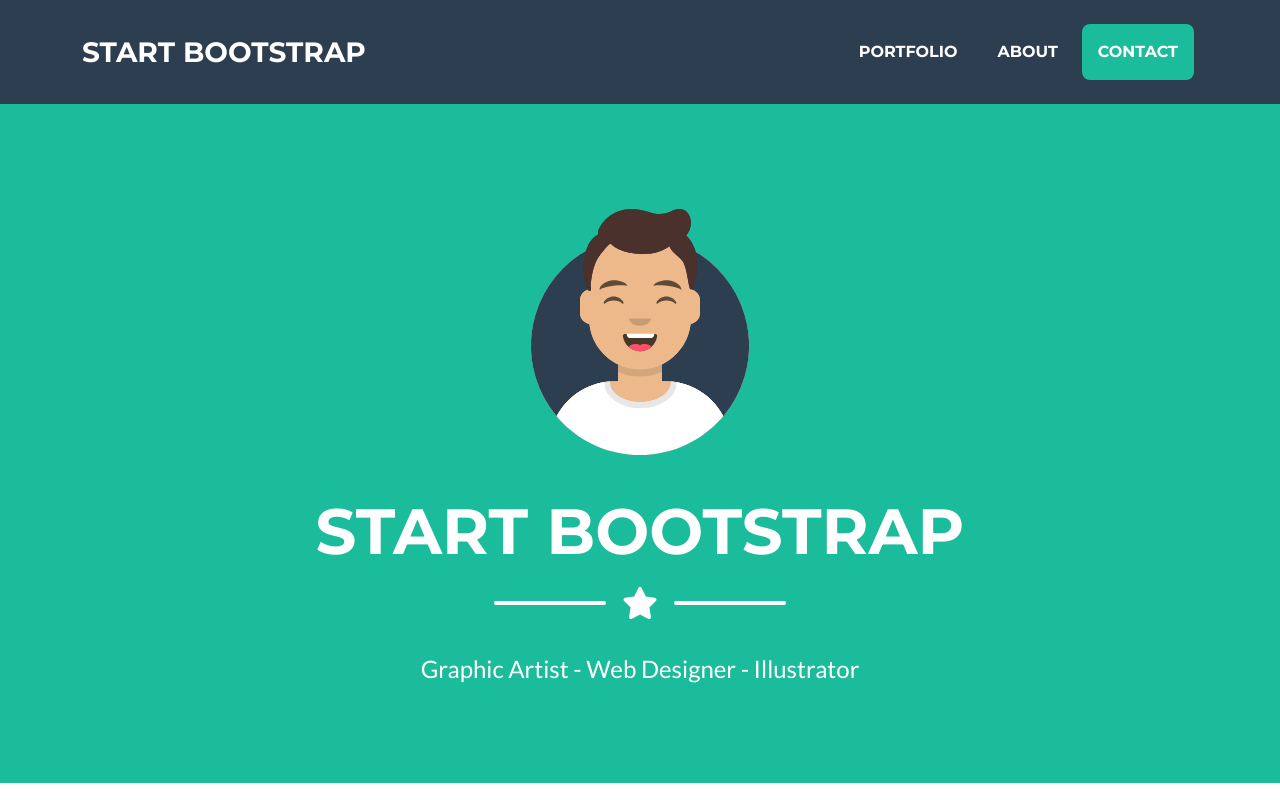
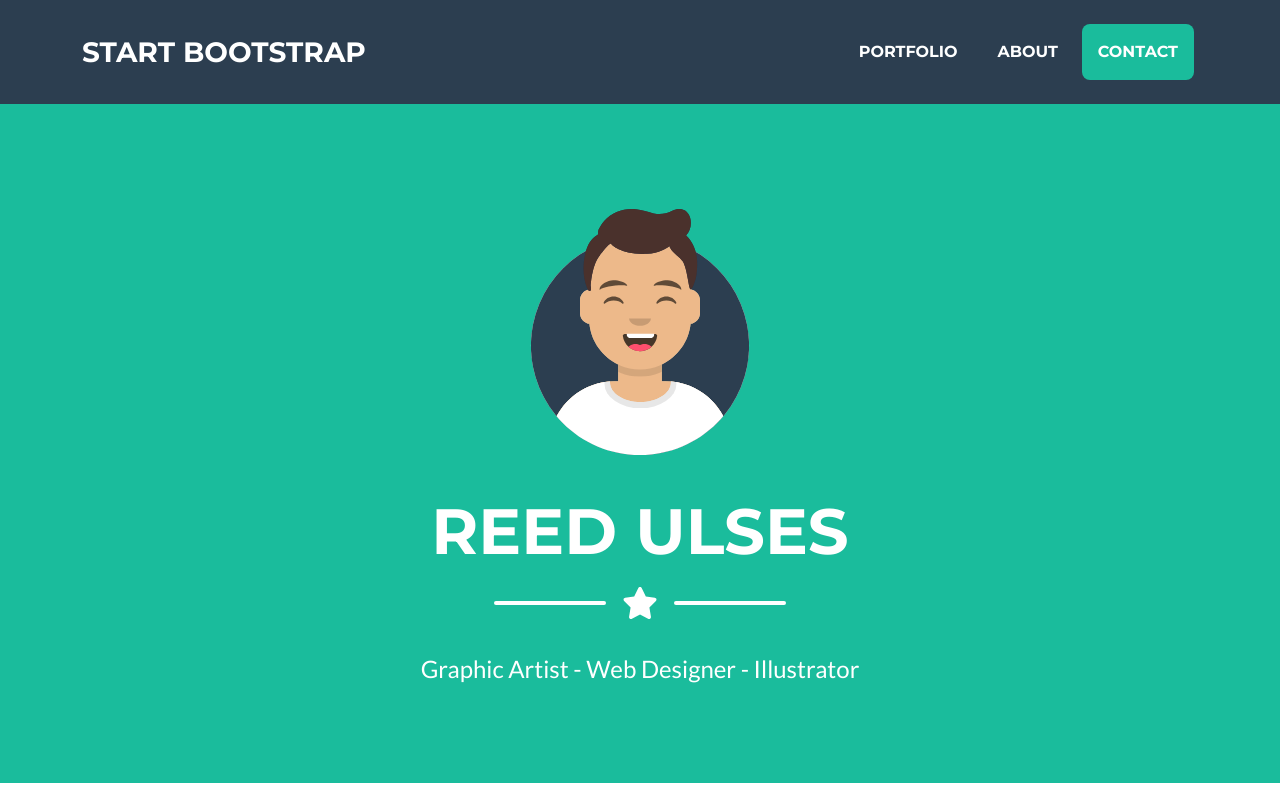
Before and after one commit to rulses/s25_portfolio, a plain HTML site: page startbootstrap-freelancer-gh-pages/index.html in a window 1280 px wide. Shown: the top 800 px of the page. Drawn offline with nearby package versions, Linux system fonts and the light colour scheme.

Commit message:
Update index.html

```diff
--- a/startbootstrap-freelancer-gh-pages/index.html
+++ b/startbootstrap-freelancer-gh-pages/index.html
@@ -81,7 +81,7 @@
           alt="..."
         />
         <!-- Masthead Heading-->
-        <h1 class="masthead-heading text-uppercase mb-0">Start Bootstrap</h1>
+        <h1 class="masthead-heading text-uppercase mb-0">Reed Ulses</h1>
         <!-- Icon Divider-->
         <div class="divider-custom divider-light">
           <div class="divider-custom-line"></div>
```
